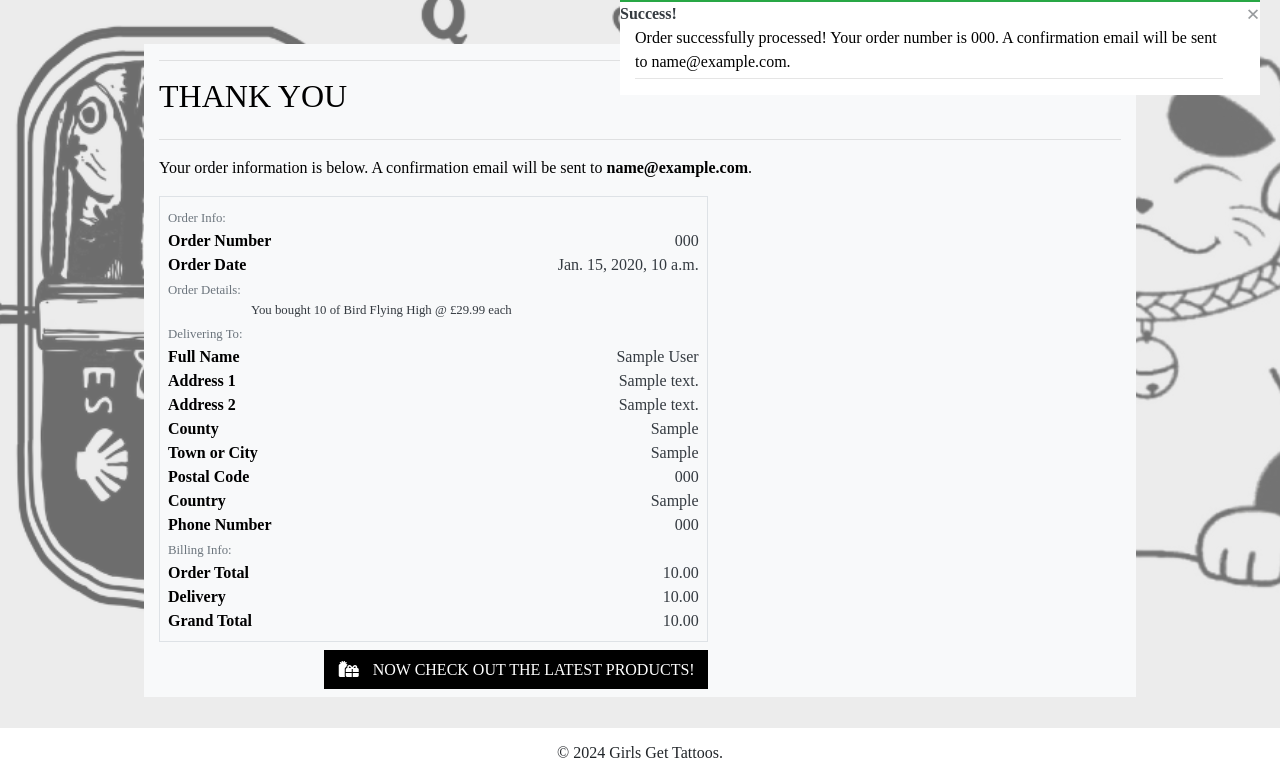
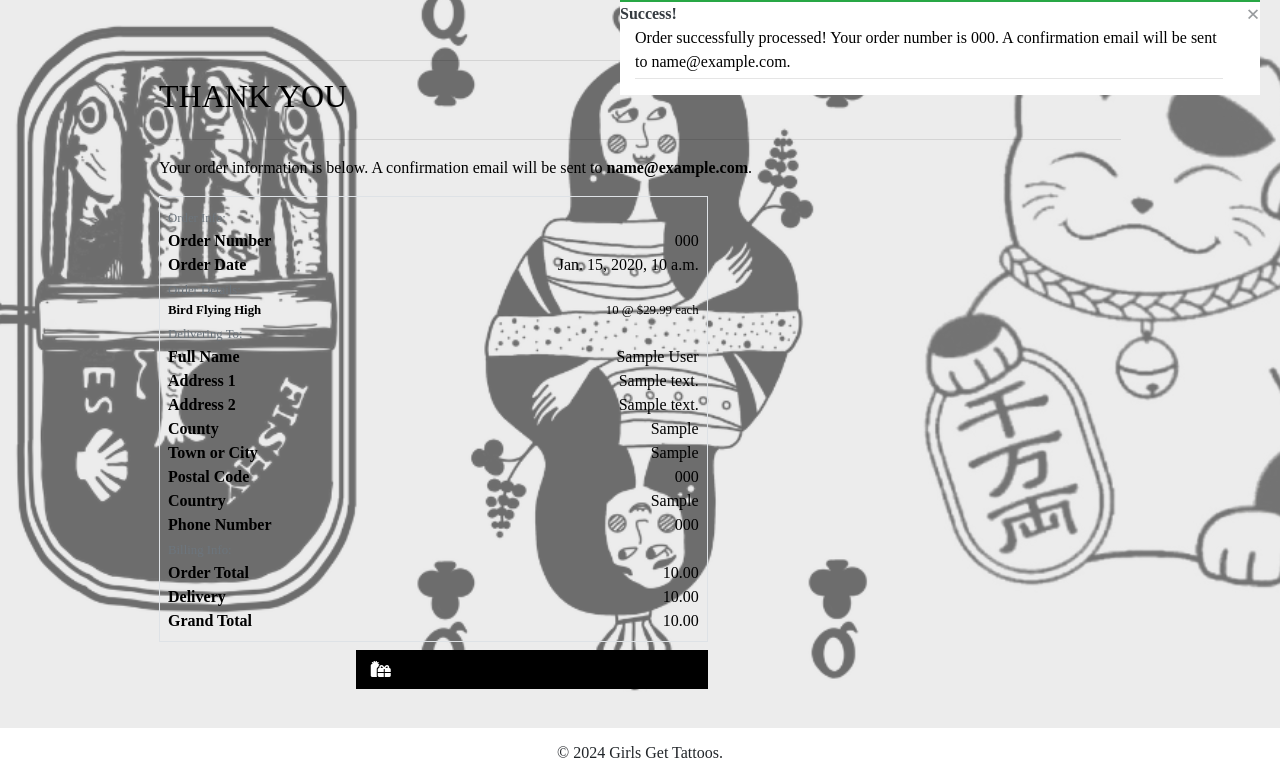
Before and after one commit to abikirkham/girls-get-tattoos, a Django app: page /checkout/checkout_success/000 in a window 1280 px wide. Shown: the part 72-853 px from the top of the page. Run offline with Django 3.2, Linux system fonts and the light colour scheme; a user stored in the database is signed in; data comes from the database, SQL or seed files in the repository; tables that the repository leaves empty hold one stand-in row (values such as "Sample post"); some libraries are stand-ins or nearby versions.

Commit message:
Add order history and save delivery info

```diff
--- a/bag/templates/bag/bag.html
+++ b/bag/templates/bag/bag.html
@@ -124,7 +124,7 @@
                     </a>
                 {% endif %}
             </div>
-        </div>
+        </div><br>
     </div>
 {% endblock %}
 
--- a/checkout/admin.py
+++ b/checkout/admin.py
@@ -14,7 +14,7 @@ class OrderAdmin(admin.ModelAdmin):
                        'delivery_cost', 'order_total',
                        'grand_total',)
 
-    fields = ('order_number', 'date', 'full_name',
+    fields = ('order_number', 'user_profile', 'date', 'full_name',
               'email', 'phone_number', 'country',
               'postcode', 'town_or_city', 'street_address1',
               'street_address2', 'county', 'delivery_cost',
--- a/checkout/templates/checkout/checkout_success.html
+++ b/checkout/templates/checkout/checkout_success.html
@@ -15,7 +15,7 @@
 
 {% block content %}
     <div class="overlay"></div>
-    <div class="container bg-light">
+    <div class="container">
         <div class="row">
             <div class="col">
                 <hr>
@@ -39,7 +39,7 @@
                             <p class="mb-0 text-black font-weight-bold">Order Number</p>
                         </div>
                         <div class="col-12 col-md-8 text-md-right">
-                            <p class="mb-0 text-dark">{{ order.order_number }}</p>
+                            <p class="mb-0 text-black">{{ order.order_number }}</p>
                         </div>
                     </div>
 
@@ -48,7 +48,7 @@
                             <p class="mb-0 text-black font-weight-bold">Order Date</p>
                         </div>
                         <div class="col-12 col-md-8 text-md-right">
-                            <p class="mb-0 text-dark">{{ order.date }}</p>
+                            <p class="mb-0 text-black">{{ order.date }}</p>
                         </div>
                     </div>
 
@@ -60,8 +60,13 @@
 
                     {% for item in order.lineitems.all %}
                     <div class="row">
+                        <div class="col-12 col-md-4">
+                            <p class="small mb-0 text-black font-weight-bold">
+                                {{ item.product.name }}{% if item.product_size %} - Size {{ item.product.size|upper }}{% endif %}
+                            </p>
+                        </div>
                         <div class="col-12 col-md-8 text-md-right">
-                            <p class="small mb-0 text-dark">You bought {{ item.quantity }} of {{ item.product.name }} @ £{{ item.product.price }} each</p>
+                            <p class="small mb-0 text-black">{{ item.quantity }} @ ${{ item.product.price }} each</p>
                         </div>
                     </div>
                     {% endfor %}
@@ -77,7 +82,7 @@
                             <p class="mb-0 text-black font-weight-bold">Full Name</p>
                         </div>
                         <div class="col-12 col-md-8 text-md-right">
-                            <p class="mb-0 text-dark">{{ order.full_name }}</p>
+                            <p class="mb-0 text-black">{{ order.full_name }}</p>
                         </div>
                     </div>
 
@@ -86,7 +91,7 @@
                             <p class="mb-0 text-black font-weight-bold">Address 1</p>
                         </div>
                         <div class="col-12 col-md-8 text-md-right">
-                            <p class="mb-0 text-dark">{{ order.street_address1 }}</p>
+                            <p class="mb-0 text-black">{{ order.street_address1 }}</p>
                         </div>
                     </div>
 
@@ -96,7 +101,7 @@
                             <p class="mb-0 text-black font-weight-bold">Address 2</p>
                         </div>
                         <div class="col-12 col-md-8 text-md-right">
-                            <p class="mb-0 text-dark">{{ order.street_address1 }}</p>
+                            <p class="mb-0 text-black">{{ order.street_address1 }}</p>
                         </div>
                     </div>
                     {% endif %}
@@ -107,7 +112,7 @@
                             <p class="mb-0 text-black font-weight-bold">County</p>
                         </div>
                         <div class="col-12 col-md-8 text-md-right">
-                            <p class="mb-0 text-dark">{{ order.county }}</p>
+                            <p class="mb-0 text-black">{{ order.county }}</p>
                         </div>
                     </div>
                     {% endif %}
@@ -117,7 +122,7 @@
                             <p class="mb-0 text-black font-weight-bold">Town or City</p>
                         </div>
                         <div class="col-12 col-md-8 text-md-right">
-                            <p class="mb-0 text-dark">{{ order.town_or_city }}</p>
+                            <p class="mb-0 text-black">{{ order.town_or_city }}</p>
                         </div>
                     </div>
 
@@ -127,7 +132,7 @@
                             <p class="mb-0 text-black font-weight-bold">Postal Code</p>
                         </div>
                         <div class="col-12 col-md-8 text-md-right">
-                            <p class="mb-0 text-dark">{{ order.postcode }}</p>
+                            <p class="mb-0 text-black">{{ order.postcode }}</p>
                         </div>
                     </div>
                     {% endif %}
@@ -137,7 +142,7 @@
                             <p class="mb-0 text-black font-weight-bold">Country</p>
                         </div>
                         <div class="col-12 col-md-8 text-md-right">
-                            <p class="mb-0 text-dark">{{ order.country }}</p>
+                            <p class="mb-0 text-black">{{ order.country }}</p>
                         </div>
                     </div>
 
@@ -146,7 +151,7 @@
                             <p class="mb-0 text-black font-weight-bold">Phone Number</p>
                         </div>
                         <div class="col-12 col-md-8 text-md-right">
-                            <p class="mb-0 text-dark">{{ order.phone_number }}</p>
+                            <p class="mb-0 text-black">{{ order.phone_number }}</p>
                         </div>
                     </div>
 
@@ -161,7 +166,7 @@
                             <p class="mb-0 text-black font-weight-bold">Order Total</p>
                         </div>
                         <div class="col-12 col-md-8 text-md-right">
-                            <p class="mb-0 text-dark">{{ order.order_total }}</p>
+                            <p class="mb-0 text-black">{{ order.order_total }}</p>
                         </div>
                     </div>
 
@@ -170,7 +175,7 @@
                             <p class="mb-0 text-black font-weight-bold">Delivery</p>
                         </div>
                         <div class="col-12 col-md-8 text-md-right">
-                            <p class="mb-0 text-dark">{{ order.delivery_cost }}</p>
+                            <p class="mb-0 text-black">{{ order.delivery_cost }}</p>
                         </div>
                     </div>
 
@@ -179,7 +184,7 @@
                             <p class="mb-0 text-black font-weight-bold">Grand Total</p>
                         </div>
                         <div class="col-12 col-md-8 text-md-right">
-                            <p class="mb-0 text-dark">{{ order.grand_total }}</p>
+                            <p class="mb-0 text-black">{{ order.grand_total }}</p>
                         </div>
                     </div>
                 </div>
@@ -187,12 +192,21 @@
         </div>
         <div class="row">
 			<div class="col-12 col-lg-7 text-right">
-				<a href="{% url 'products' %}?category=new_arrivals,deals,clearance" class="btn btn-black rounded-0 my-2">
-					<span class="icon mr-2">
-						<i class="fas fa-gifts"></i>
-					</span>
-					<span class="text-uppercase">Now check out the latest products!</span>
-				</a>
+                {% if from_profile %}
+                    <a href="{% url 'profile' %}" class="btn btn-black rounded-0 my-2">
+                        <span class="icon mr-2">
+                            <i class="fas fa-angle-left"></i>
+                        </span>
+                        <span class="text-uppercase text-black">Back to Profile</span>
+                    </a>
+                {% else %}
+                    <a href="{% url 'products' %}?category=new_arrivals,deals,clearance" class="btn btn-black rounded-0 my-2">
+                        <span class="icon mr-2">
+                            <i class="fas fa-gifts"></i>
+                        </span>
+                        <span class="text-uppercase text-black">Now check out the latest deals!</span>
+                    </a>
+                {% endif %}
 			</div>
 		</div>
     </div>
--- a/checkout/views.py
+++ b/checkout/views.py
@@ -6,6 +6,8 @@ from django.views.decorators.http import require_POST
 from .forms import OrderForm
 from .models import Order, OrderLineItem
 from products.models import Product
+from profiles.forms import UserProfileForm
+from profiles.models import UserProfile
 from bag.contexts import bag_contents
 
 import stripe
@@ -103,6 +105,25 @@ def checkout(request):
         )
 
         order_form = OrderForm()
+        if request.user.is_authenticated:
+                    try:
+                        profile = UserProfile.objects.get(user=request.user)
+                        order_form = OrderForm(initial={
+                            'full_name': profile.user.get_full_name(),
+                            'email': profile.user.email,
+                            'phone_number': profile.default_phone_number,
+                            'country': profile.default_country,
+                            'postcode': profile.default_postcode,
+                            'town_or_city': profile.default_town_or_city,
+                            'street_address1': profile.default_street_address1,
+                            'street_address2': profile.default_street_address2,
+                            'county': profile.default_county,
+                        })
+                    except UserProfile.DoesNotExist:
+                        order_form = OrderForm()
+        else:
+                    order_form = OrderForm()
+
 
     if not stripe_public_key:
         messages.warning(request, 'Stripe public key is missing. Did you forget to set it in your environment?')
@@ -123,6 +144,27 @@ def checkout_success(request, order_number):
     """
     save_info = request.session.get('save_info')
     order = get_object_or_404(Order, order_number=order_number)
+
+    profile = UserProfile.objects.get(user=request.user)
+    # Attach the user's profile to the order
+    order.user_profile = profile
+    order.save()
+
+    # Save the user's info
+    if save_info:
+        profile_data = {
+            'default_phone_number': order.phone_number,
+            'default_country': order.country,
+            'default_postcode': order.postcode,
+            'default_town_or_city': order.town_or_city,
+            'default_street_address1': order.street_address1,
+            'default_street_address2': order.street_address2,
+            'default_county': order.county,
+        }
+        user_profile_form = UserProfileForm(profile_data, instance=profile)
+        if user_profile_form.is_valid():
+            user_profile_form.save()
+
     messages.success(request, f'Order successfully processed! \
         Your order number is {order_number}. A confirmation \
         email will be sent to {order.email}.')
--- a/profiles/static/profiles/css/profile.css
+++ b/profiles/static/profiles/css/profile.css
@@ -1,3 +1,8 @@
+.order-history {
+    max-height: 416px;
+    overflow-y: auto;
+}
+
 #profile-update-form .form-control {
     color: #000;
 }
--- a/profiles/urls.py
+++ b/profiles/urls.py
@@ -2,5 +2,6 @@ from django.urls import path
 from . import views
 
 urlpatterns = [
-    path('', views.profile, name='profile')
+    path('', views.profile, name='profile'),
+    path('order_history/<order_number>', views.order_history, name='order_history'),
 ]
```
Also changed, not shown: profiles/templates/profiles/profile.html (+39 -2 lines), profiles/views.py (+18 -0 lines).
